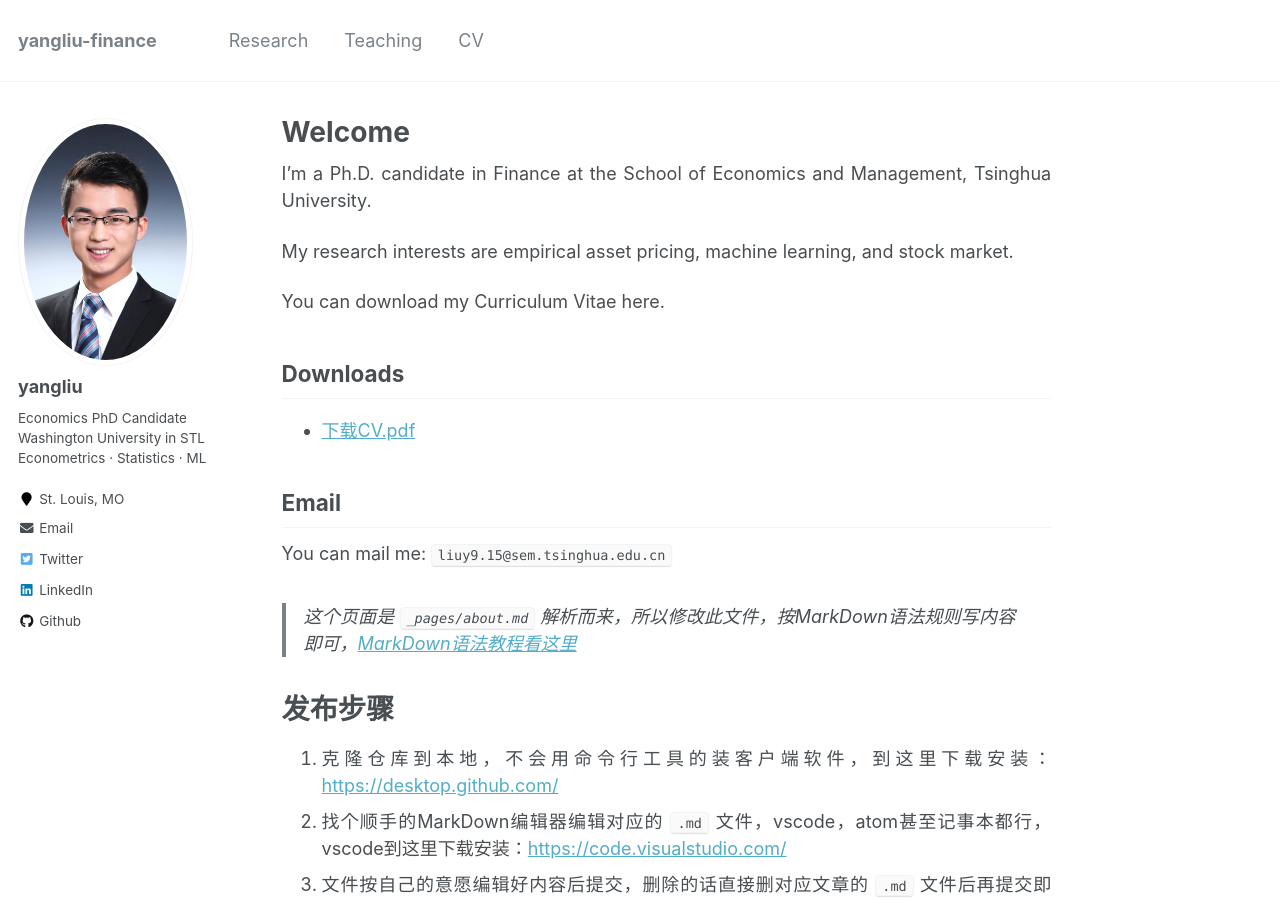
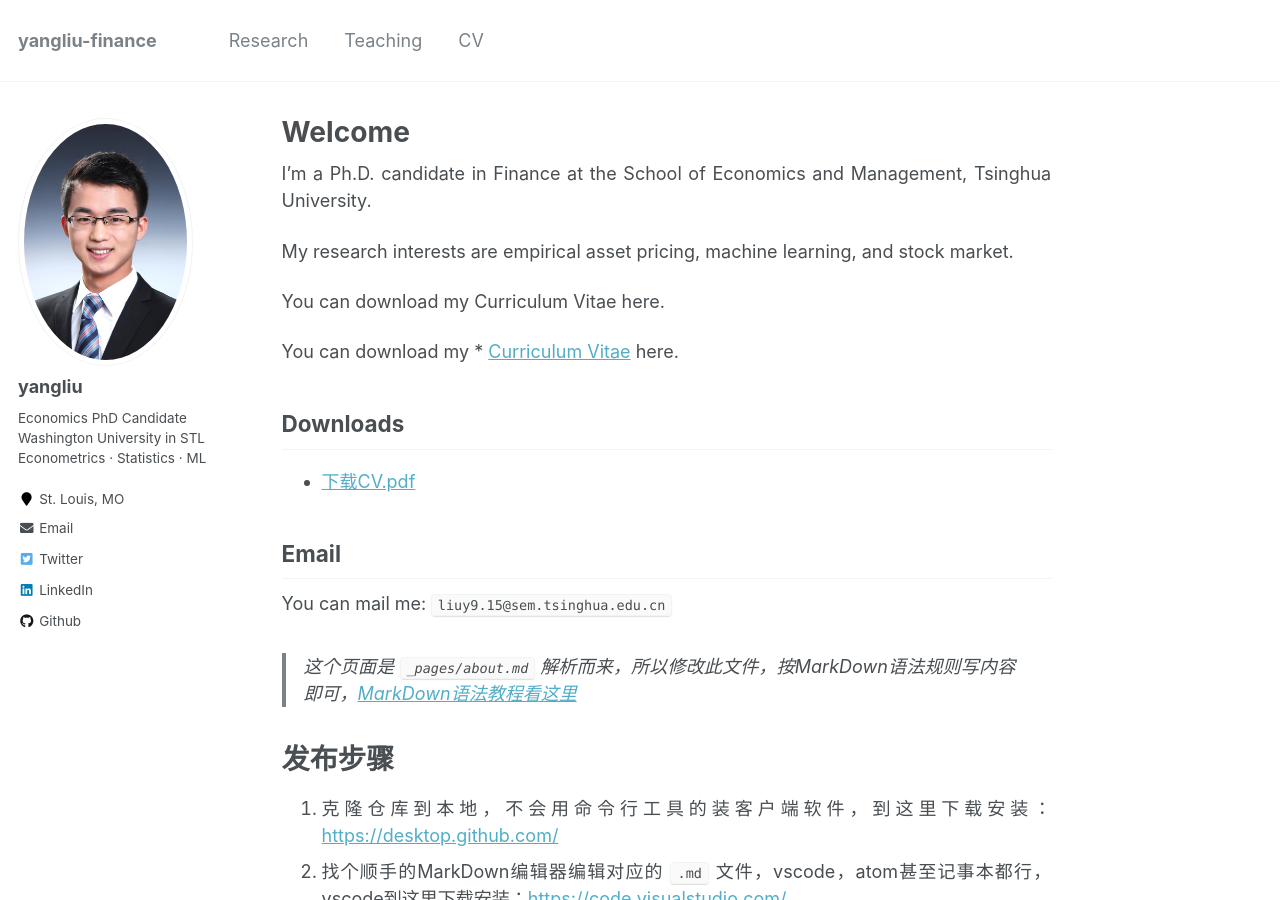
Before and after one commit to yangliu-finance/yangliu-finance.github.io, a Jekyll site: the page built from _pages/about.md, in a window 1280 px wide and 900 px high. Built offline with Jekyll 4.4.1, drawn with Linux system fonts in a browser that asks for light colours.

Commit message:
Update about.md
Just a test.

```diff
--- a/_pages/about.md
+++ b/_pages/about.md
@@ -13,6 +13,9 @@ I’m a Ph.D. candidate in Finance at the School of Economics and Management, Ts
 My research interests are empirical asset pricing, machine learning, and stock market.
 
 You can download my Curriculum Vitae here.
+
+You can download my * [Curriculum Vitae](https://yangliu-finance.github.io/files/yangliu_CV.pdf) here.
+
 
 Downloads
 ------
```
